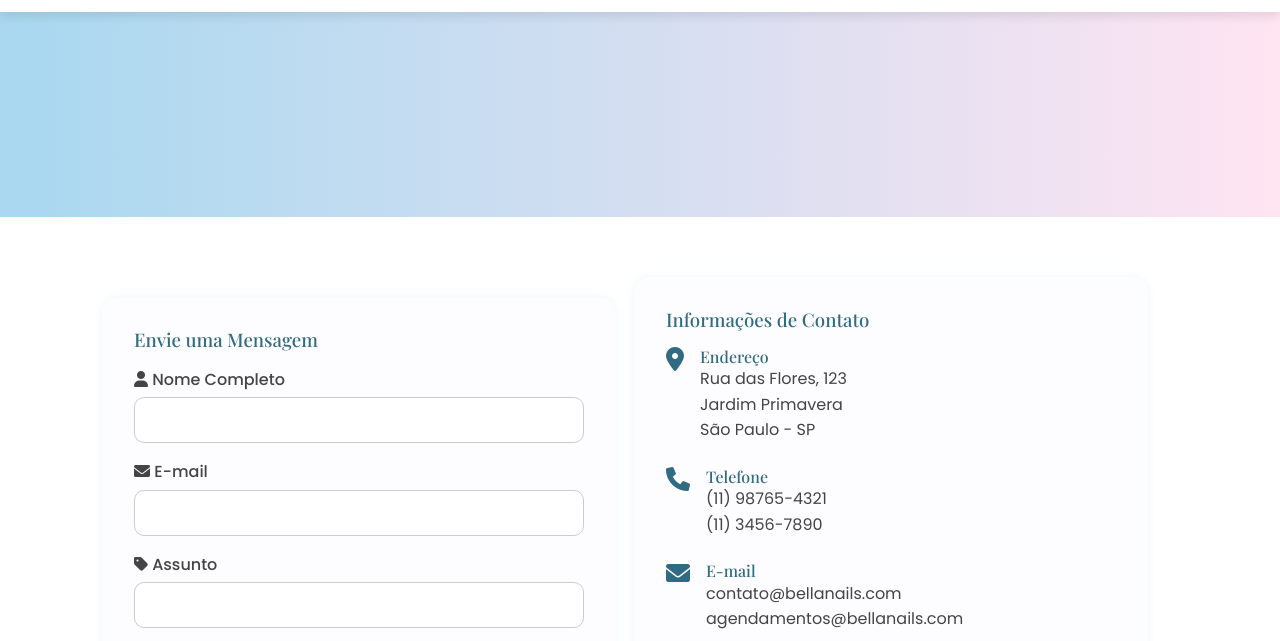
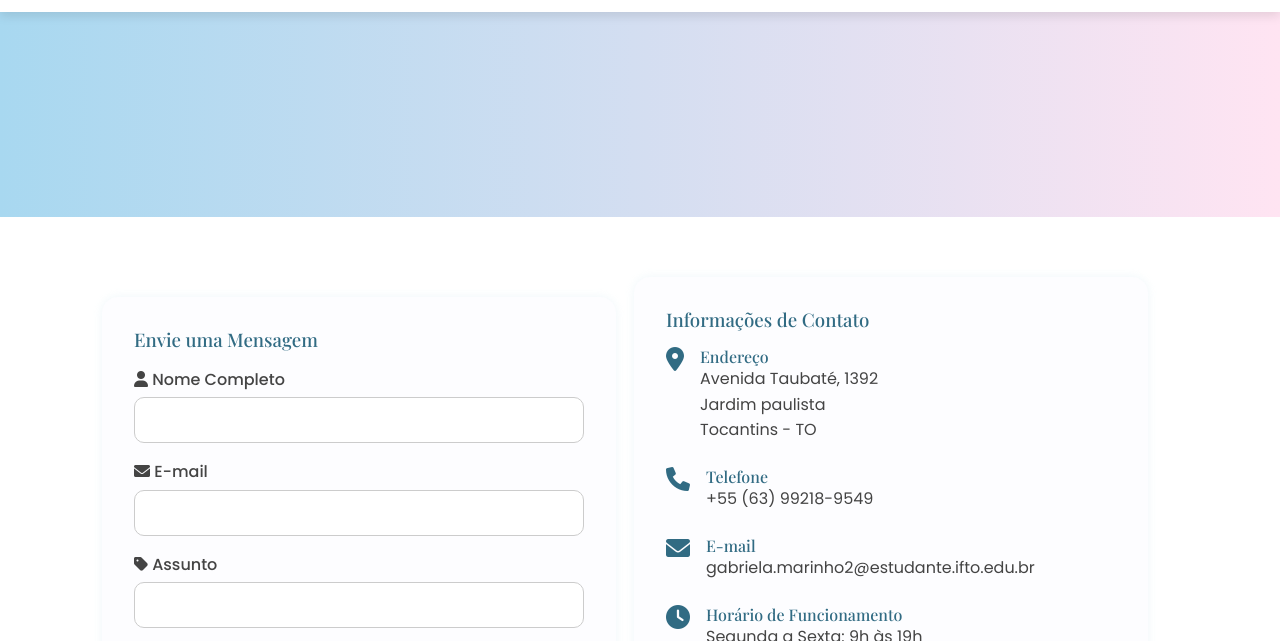
Before and after one commit to gabrielasalesmarinho/blog, a plain HTML site: page contato.html in a window 1280 px wide. Shown: the part 98-739 px from the top of the page. Drawn offline with nearby package versions, Linux system fonts and the light colour scheme.

Commit message:
localização
feita

```diff
--- a/contato.html
+++ b/contato.html
@@ -74,23 +74,21 @@
                             <i class="fas fa-map-marker-alt"></i>
                             <div>
                                 <h4>Endereço</h4>
-                                <p>Rua das Flores, 123<br>Jardim Primavera<br>São Paulo - SP</p>
+                                <p>Avenida Taubaté, 1392<br>Jardim paulista<br>Tocantins - TO</p>
                             </div>
                         </div>
                         <div class="info-item">
                             <i class="fas fa-phone"></i>
                             <div>
                                 <h4>Telefone</h4>
-                                <p>(11) 98765-4321</p>
-                                <p>(11) 3456-7890</p>
+                                <p>+55 (63) 99218-9549</p>
                             </div>
                         </div>
                         <div class="info-item">
                             <i class="fas fa-envelope"></i>
                             <div>
                                 <h4>E-mail</h4>
-                                <p>contato@bellanails.com</p>
-                                <p>agendamentos@bellanails.com</p>
+                                <p>gabriela.marinho2@estudante.ifto.edu.br</p>
                             </div>
                         </div>
                         <div class="info-item">
@@ -106,12 +104,12 @@
                 </div>
             </div>
         </section>
+
         <section class="contact-map">
             <div class="container">
                 <h3>Nosso Estúdio</h3>
                 <div class="map-container fade-in">
-                    <iframe src="https://www.google.com/maps/embed?pb=!1m18!1m12!1m3!1d3657.0754267452926!2d-46.65342658440738!3d-23.565734367638806!2m3!1f0!2f0!3f0!3m2!1i1024!2i768!4f13.1!3m3!1m2!1s0x0%3A0x0!2zMjPCsDMzJzU2LjYiUyA0NsKwMzknMDguNiJX!5e0!3m2!1spt-BR!2sbr!4v1620000000000!5m2!1spt-BR!2sbr" width="100%" height="450" style="border:0;" allowfullscreen="" loading="lazy"></iframe>
-                </div>
+<iframe src="https://www.google.com/maps/embed?pb=!1m18!1m12!1m3!1d3927.1834531115683!2d-48.901672524216245!3d-10.165738809737185!2m3!1f0!2f0!3f0!3m2!1i1024!2i768!4f13.1!3m3!1m2!1s0x93234fc06f3fc36b%3A0x1d8e25525df27b09!2sAv.%20Taubat%C3%A9%2C%201392%20-%20Jardim%20Paulista%2C%20Para%C3%ADso%20do%20Tocantins%20-%20TO%2C%2077600-000!5e0!3m2!1spt-BR!2sbr!4v1749688178827!5m2!1spt-BR!2sbr" width="600" height="450" style="border:0;" allowfullscreen="" loading="lazy" referrerpolicy="no-referrer-when-downgrade"></iframe>                </div>
             </div>
         </section>
     </main>
```
Also changed, not shown: index.html (+1 -1 lines), sobre.html (+1 -1 lines), assinatura.png (added), unhaaaaa.jpeg (added).
